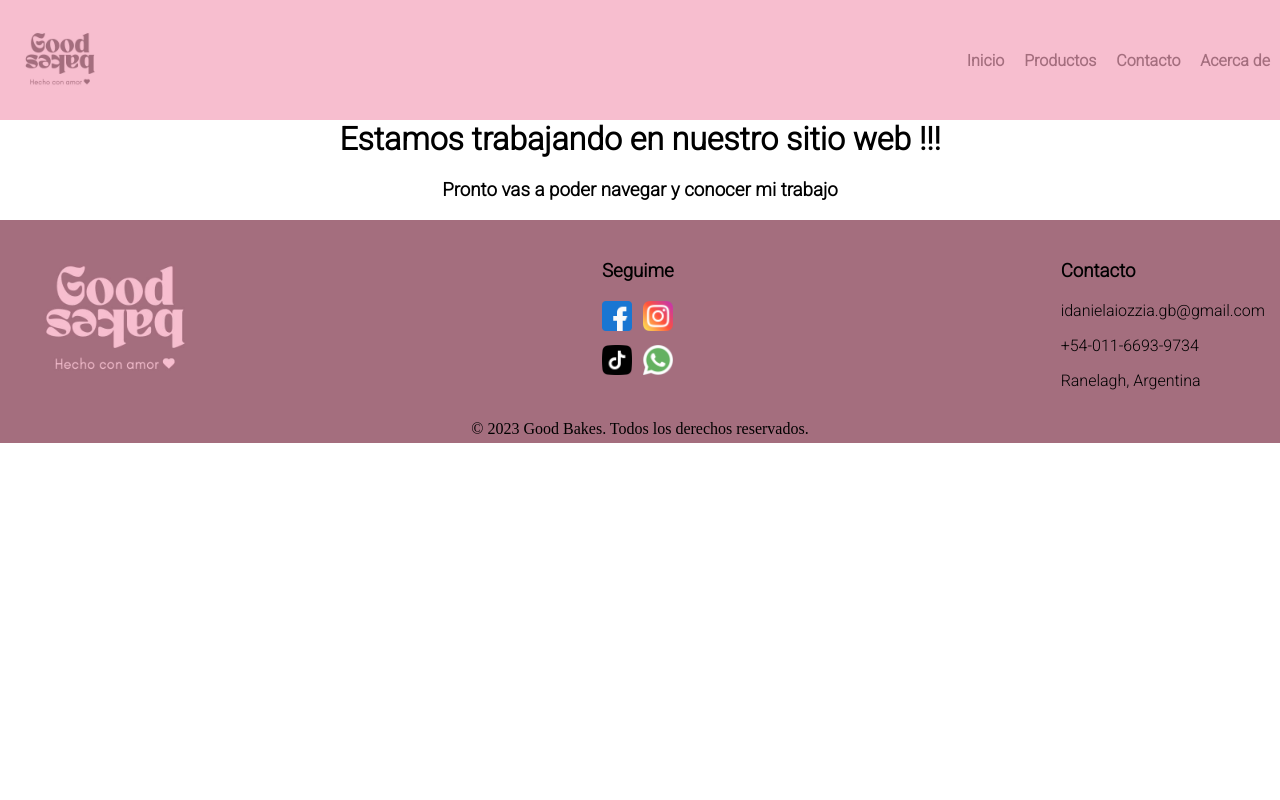
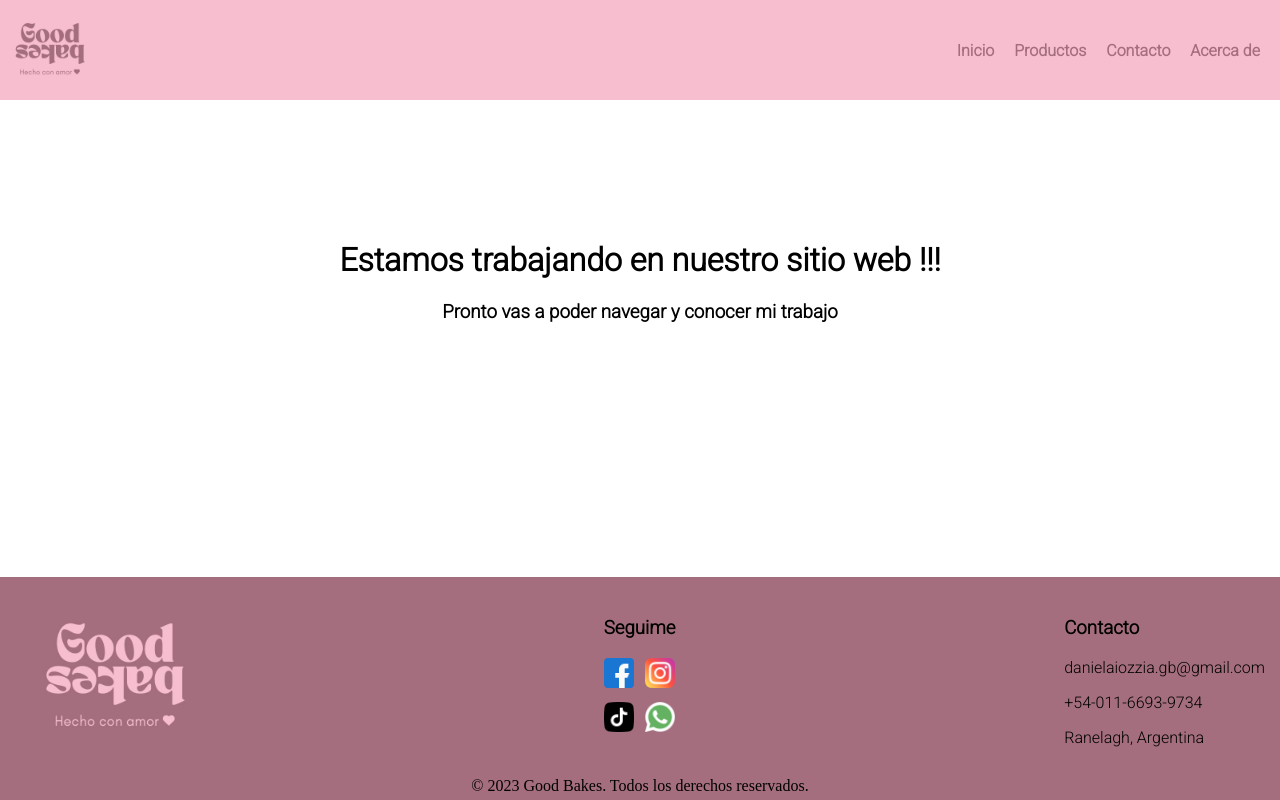
Before and after one commit to DamianPazos/Good-Bakes, a React (Create React App) app: page / in a window 1280 px wide. Built offline with nearby package versions, Linux system fonts and the light colour scheme.

Commit message:
Working Page - fist stage

```diff
--- /dev/null
+++ b/src/App.css
@@ -0,0 +1,10 @@
+body {
+    margin: 0;
+}
+
+/* Para la vista de construccion de pagina */
+.app {
+    display: flex;
+    flex-direction: column;
+    min-height: 100vh;
+}
--- a/src/App.js
+++ b/src/App.js
@@ -1,13 +1,14 @@
 import { BrowserRouter, Route, Routes } from 'react-router-dom';
 import NavegationBar from './components/NavegationBar/NavegationBar';
 import Footer from './components/Footer/Footer';
-import Body from './components/Body/Body';
+import WorkingPage from './components/WorkingPage/WorkingPage';
+import './App.css';
 
 function App() {
   return (
     <div className='app'>
       <NavegationBar/>
-      <Body/>
+      <WorkingPage/>
       <Footer/>
     </div>
   );
--- a/src/components/Footer/Footer.css
+++ b/src/components/Footer/Footer.css
@@ -4,7 +4,7 @@
     background-color: #A46E7E;
     left: 0;
     width: 100%;
-    position: absolute;
+    /* position: absolute; */
 }
 
 .footer-content {
--- a/src/components/Footer/Footer.jsx
+++ b/src/components/Footer/Footer.jsx
@@ -28,7 +28,7 @@ const Footer = () => {
                         </div>
                         <div className="footer-info">
                             <h3>Contacto</h3>
-                            <p>idanielaiozzia.gb@gmail.com</p>
+                            <p>danielaiozzia.gb@gmail.com</p>
                             <p>+54-011-6693-9734</p>
                             <p>Ranelagh, Argentina</p>
                         </div>
--- a/src/components/NavegationBar/NavegationBar.css
+++ b/src/components/NavegationBar/NavegationBar.css
@@ -3,6 +3,17 @@
 @import url('https://fonts.googleapis.com/css2?family=Roboto:wght@100;300&display=swap');
 
 .navegation-bar {
+  /* position: fixed; */
+  top: 0;
+  left: 0;
+  width: 100%;
+  background-color: #F7BECF;
+  color: #A46E7E;
+  display: flex;
+  justify-content: space-between;
+}
+
+.navegation-bar-fixed {
   position: fixed;
   top: 0;
   left: 0;
--- a/src/components/Body/Body.css
+++ b/src/components/WorkingPage/WorkingPage.css
@@ -1,9 +1,10 @@
 @import url('https://fonts.googleapis.com/css2?family=Roboto:wght@100;300&display=swap'); /* Fuente Roboto */
 
 
-.body {
+.workingpage {
     margin-top: 120px;
     text-align: center;
     font-family: Roboto;
     align-items: center;
+    flex: 1;
 }
--- a/src/components/Body/Body.jsx
+++ b/src/components/WorkingPage/WorkingPage.jsx
@@ -1,13 +1,13 @@
-import "./Body.css";
+import "./WorkingPage.css";
 
-const Body = () => {
+const WorkingPage = () => {
 
     return (
-        <div className="body">
+        <div className="workingpage">
             <h1>Estamos trabajando en nuestro sitio web !!!</h1>
             <h3>Pronto vas a poder navegar y conocer mi trabajo</h3>
         </div>
     )
 };
 
-export default Body;
+export default WorkingPage;
```
